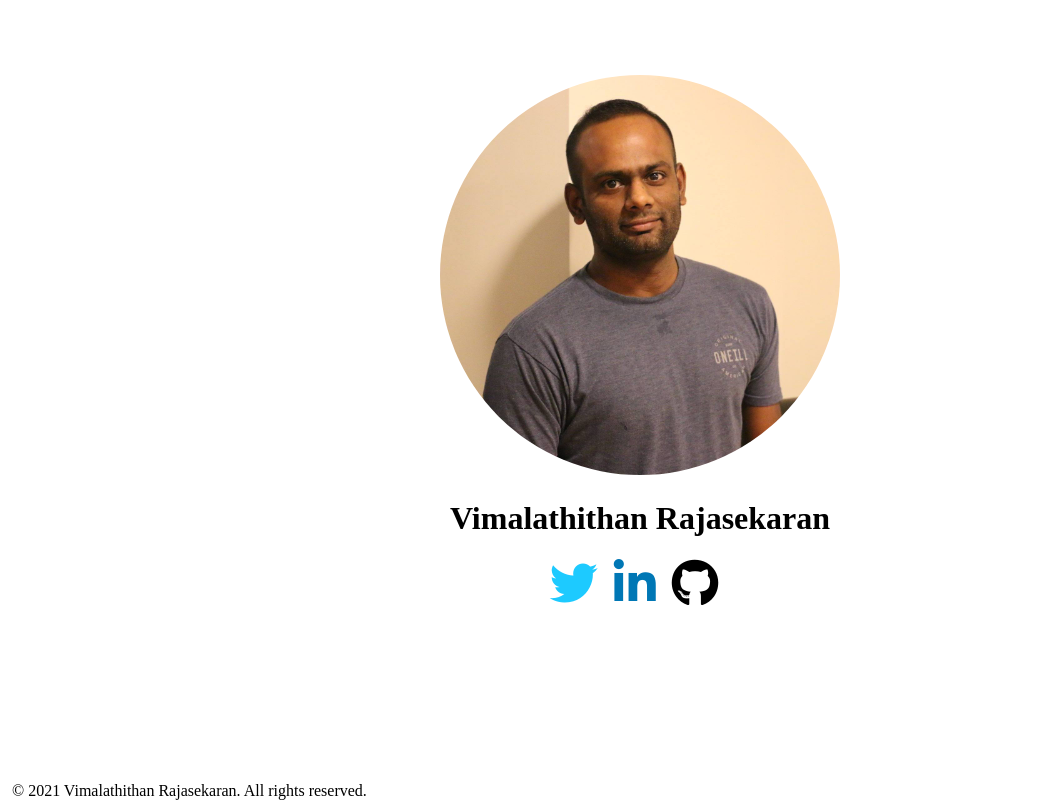
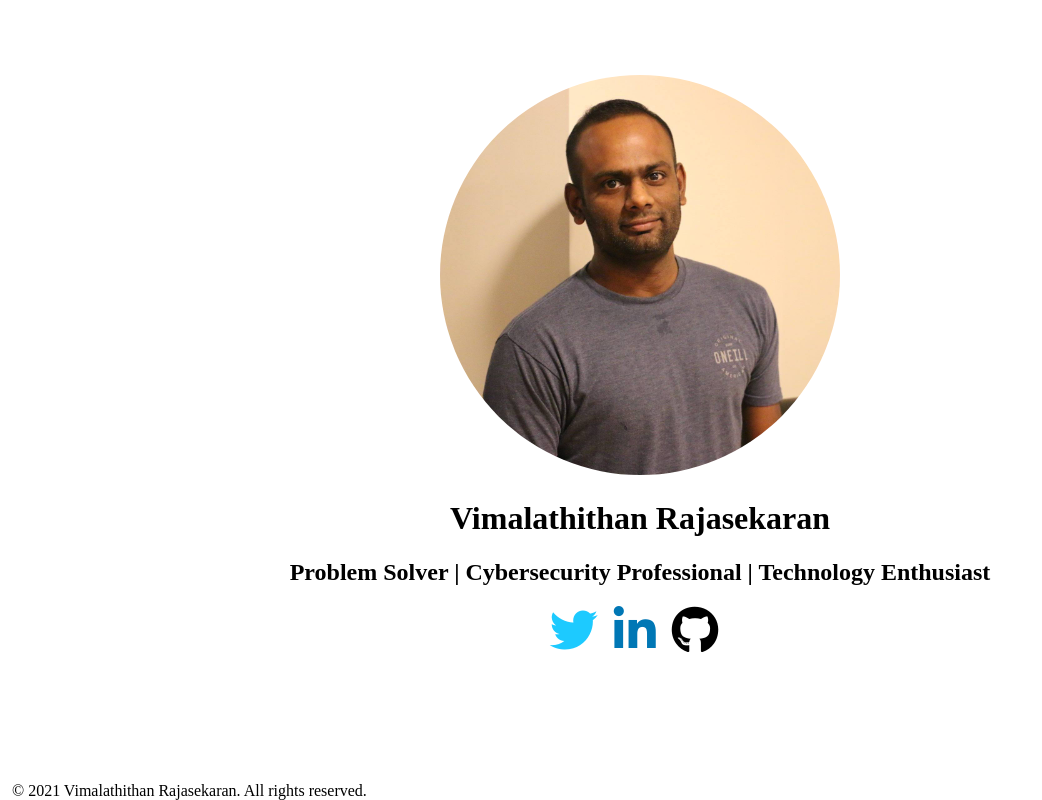
Before and after one commit to vimalathithanr/vimalathithanr.github.io, a plain HTML site: page index.html in a window 1280 px wide. Shown: the whole page, without its empty margins (0-1042 px from the left). Drawn offline with Linux system fonts and the light colour scheme.

Commit message:
Title update

```diff
--- a/index.html
+++ b/index.html
@@ -15,6 +15,7 @@
   <img src="https://raw.githubusercontent.com/vimalathithanr/vimalathithanr.github.io/main/profile.jpeg" alt="Profile Image" height="400" width="400" style="border-radius: 50%;">
 
 <h1>Vimalathithan Rajasekaran</h1>
+<h2>Problem Solver | Cybersecurity Professional | Technology Enthusiast</h2>
 
   <a href="https://twitter.com/vimalathithanr" target="_blank"><i class="fa fa-twitter fa-3x" aria-hidden="true" style="color:#1dcaff; margin-right:12px"></i></a>
   <a href="https://www.linkedin.com/in/vimalathithan-rajasekaran-01219421" target="_blank"><i class="fa fa-linkedin fa-3x" aria-hidden="true" style="color:#0077B5; margin-right:12px"></i></a>
```
